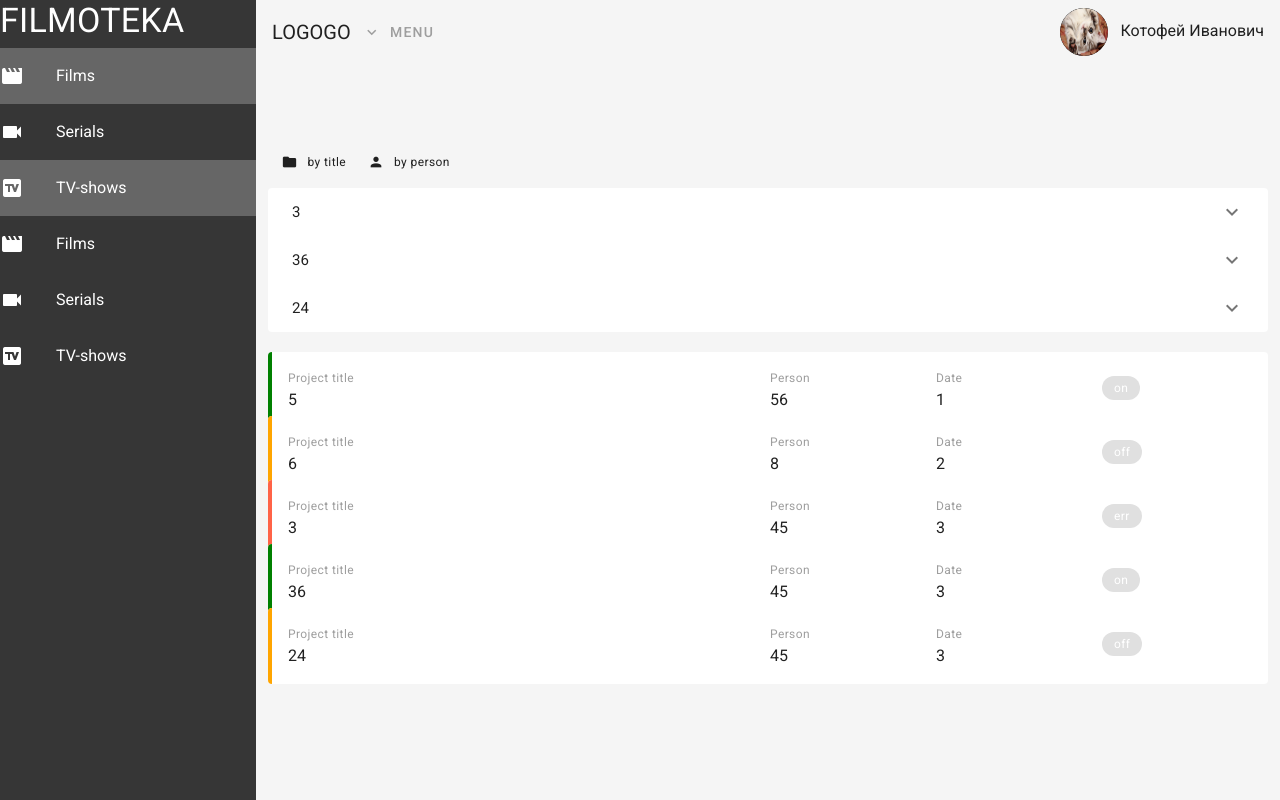
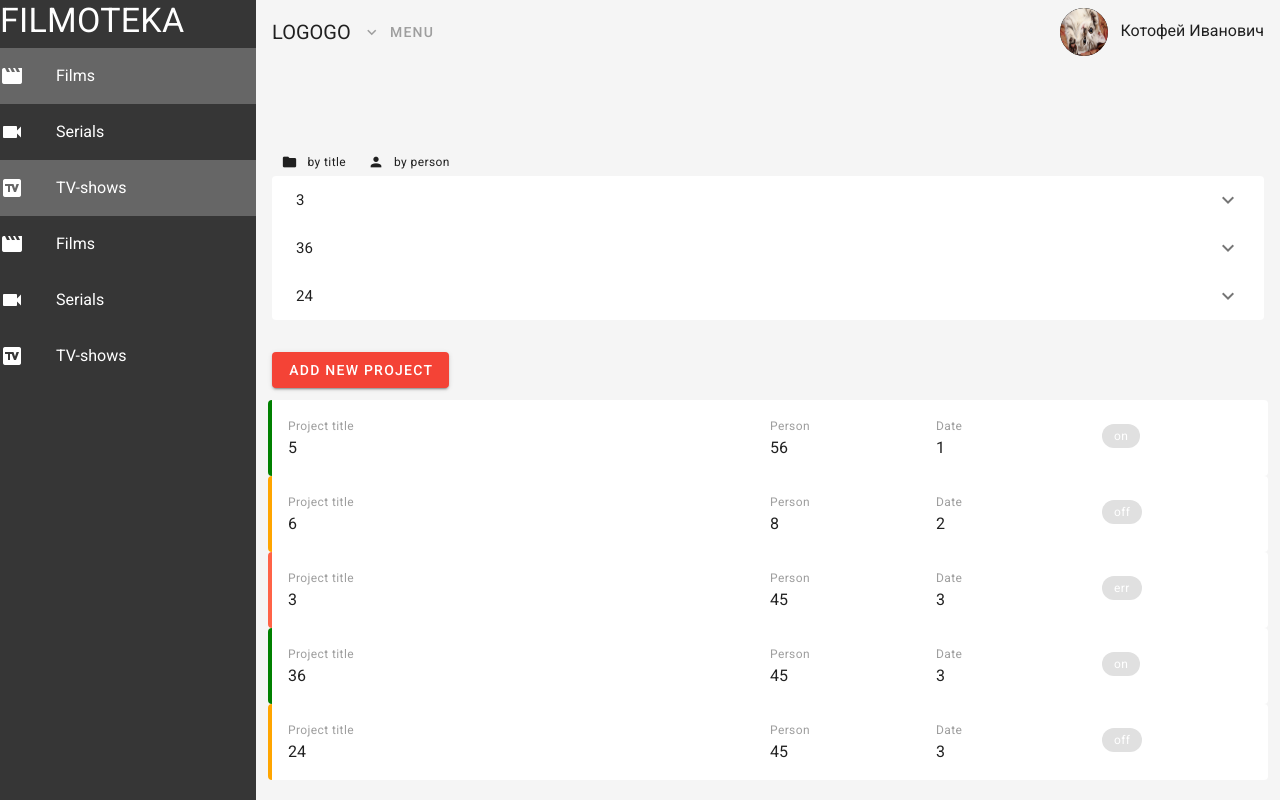
Before and after one commit to KharitonovaDina/learn_vuetify, a Vue app: page / in a window 1280 px wide. Built offline with nearby package versions, Linux system fonts and the light colour scheme.

Commit message:
learn vuetify

```diff
--- a/src/views/HomePage.vue
+++ b/src/views/HomePage.vue
@@ -34,7 +34,6 @@
         </template>
         <span>Sort project by person</span>
       </v-tooltip>
-    </v-layout>
       <v-expansion-panels flat class="mb-8">
         <v-expansion-panel
           v-for="item in myProjects"
@@ -50,10 +49,31 @@
           </v-expansion-panel-content>
         </v-expansion-panel>
       </v-expansion-panels>
+      <v-dialog
+        v-model="dialog"
+        width="500"
+      >
+        <template v-slot:activator="{ on, attrs }">
+          <v-btn
+            color="red"
+            class="white--text"
+            v-bind="attrs"
+            v-on="on"
+          >
+            Add new project
+          </v-btn>
+        </template>
+        <v-card>
+          <v-card-title>
+            New project
+          </v-card-title>
+        </v-card>
+      </v-dialog>
+    </v-layout>
 
     <v-card
       flat
-      class="px-3"
+      class="pa-3"
       :key="item.title"
       v-for="item in projects"
     >
@@ -80,7 +100,6 @@
         <v-divider></v-divider>
       </v-layout>
     </v-card>
-
   </v-container>
 </template>
 
```
Lines whose indentation alone changed are shown as unchanged.
